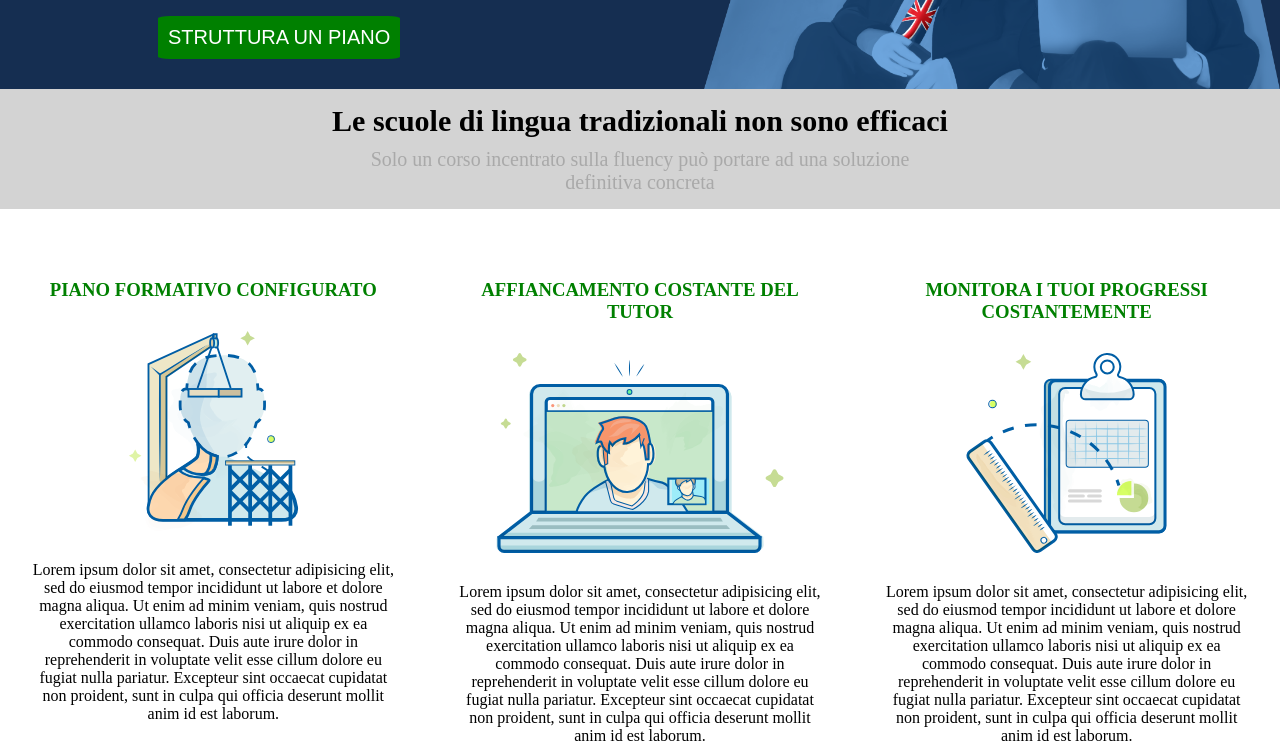
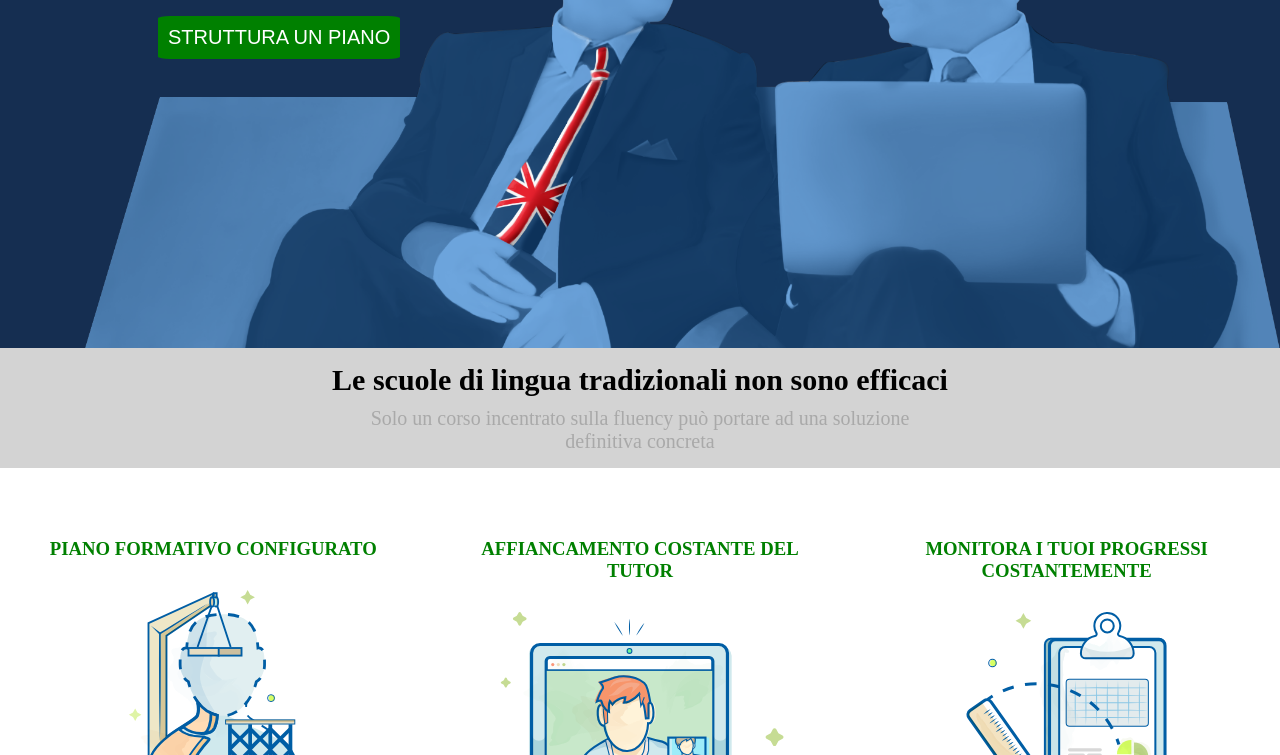
Before and after one commit to KobeGit24/html-css-fluentify, a plain HTML site: page index.html in a window 1280 px wide. Shown: the part 345-1100 px from the top of the page. Drawn offline with Linux system fonts and the light colour scheme.

Commit message:
ex - Flu - full complete

```diff
--- a/css/style.css
+++ b/css/style.css
@@ -115,13 +115,11 @@ li {
 }
 
 .jumbo {
-  position: relative;
   background-image: url(../img/fluentify-jumbo.png);
   background-position: right bottom;
   background-repeat: no-repeat;
   background-size: contain;
-  width: 100%;
-  /* height: 800px; */
+  height: 500px;
 }
 
 
```
